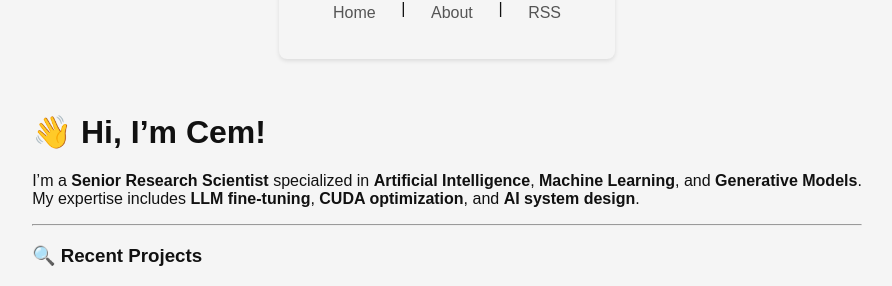
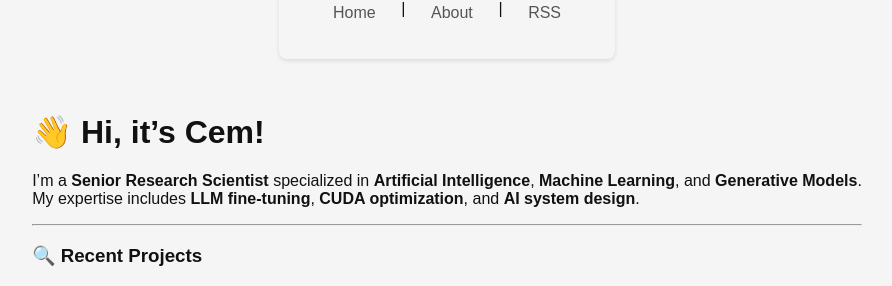
Before and after one commit to cemrifki/cemrifki.github.io, a Jekyll site: the page built from index.md, in a window 1280 px wide. Shown: the part 206-492 px from the top of the page, without its empty margins (193-1085 px from the left). Built offline with Jekyll 4.4.1, drawn with Linux system fonts in a browser that asks for light colours.

Commit message:
Final tweak to the greeting text.

```diff
--- a/index.md
+++ b/index.md
@@ -3,7 +3,7 @@ layout: default
 title: Home
 ---
 
-# 👋 Hi, I’m Cem!
+# 👋 Hi, it’s Cem!
 
 I’m a **Senior Research Scientist** specialized in **Artificial Intelligence**, **Machine Learning**, and **Generative Models**.
 My expertise includes **LLM fine-tuning**, **CUDA optimization**, and **AI system design**.
```
